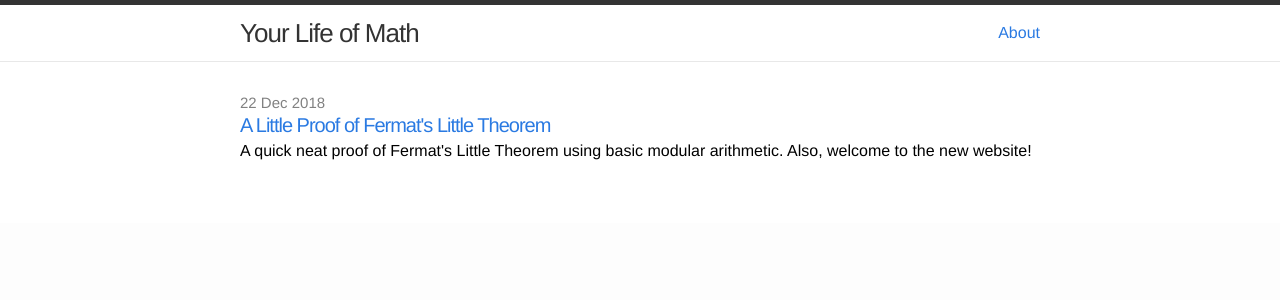
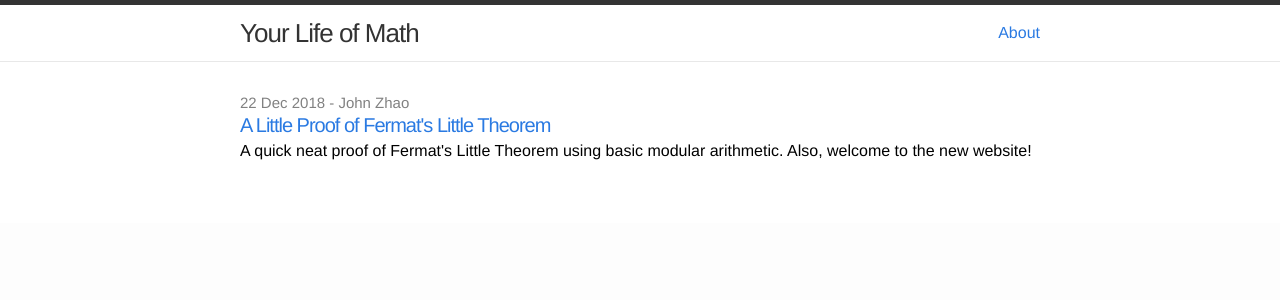
Before and after one commit to yourlifeofmath/yourlifeofmath.github.io, a Jekyll site: the page built from index.html, in a window 1280 px wide. Shown: the top 300 px of the page. Built offline with Jekyll 4.4.1, drawn with Linux system fonts in a browser that asks for light colours.

Commit message:
Show post author with post link on home page

```diff
--- a/assets/css/main.css
+++ b/assets/css/main.css
@@ -71,7 +71,7 @@ a:visited { color: #205caa; }
 
 .posts .posts-elm { margin-bottom: 30px; }
 
-.posts .post-date {
+.posts .post-meta {
   display: block;
   font-size: 15px;
   color: #818181;
--- a/index.html
+++ b/index.html
@@ -5,7 +5,7 @@ title: Home
 <div class="posts">
     {% for post in site.posts %}
     <div class="posts-elm">
-        <div class="post-date">{{ post.date | date_to_string }}</div>
+        <div class="post-meta">{{ post.date | date_to_string }} - {{ post.author }}</div>
         <a href="{{ post.url }}" class="post-link">{{ post.title }}</a>
         <div>{{ post.excerpt }}</div>
     </div class="posts-elm">
```
